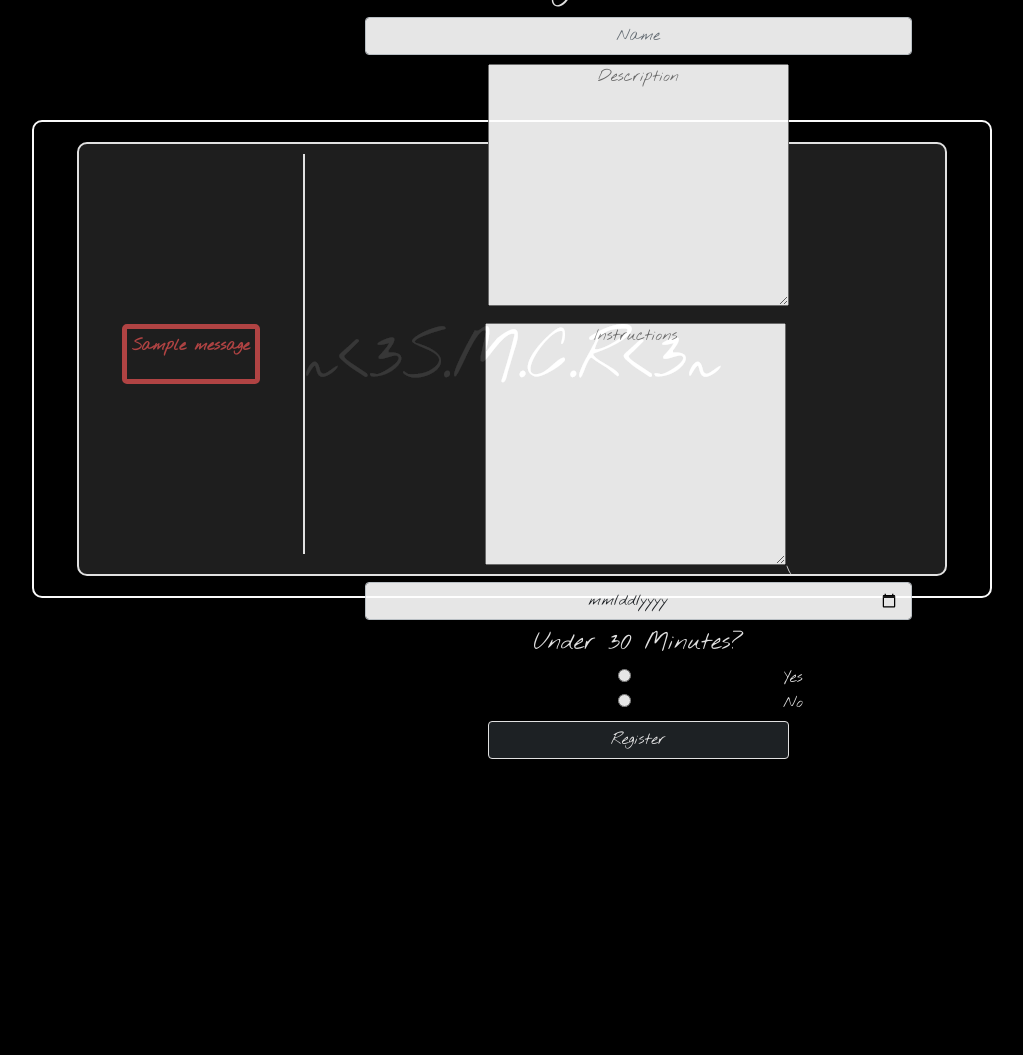
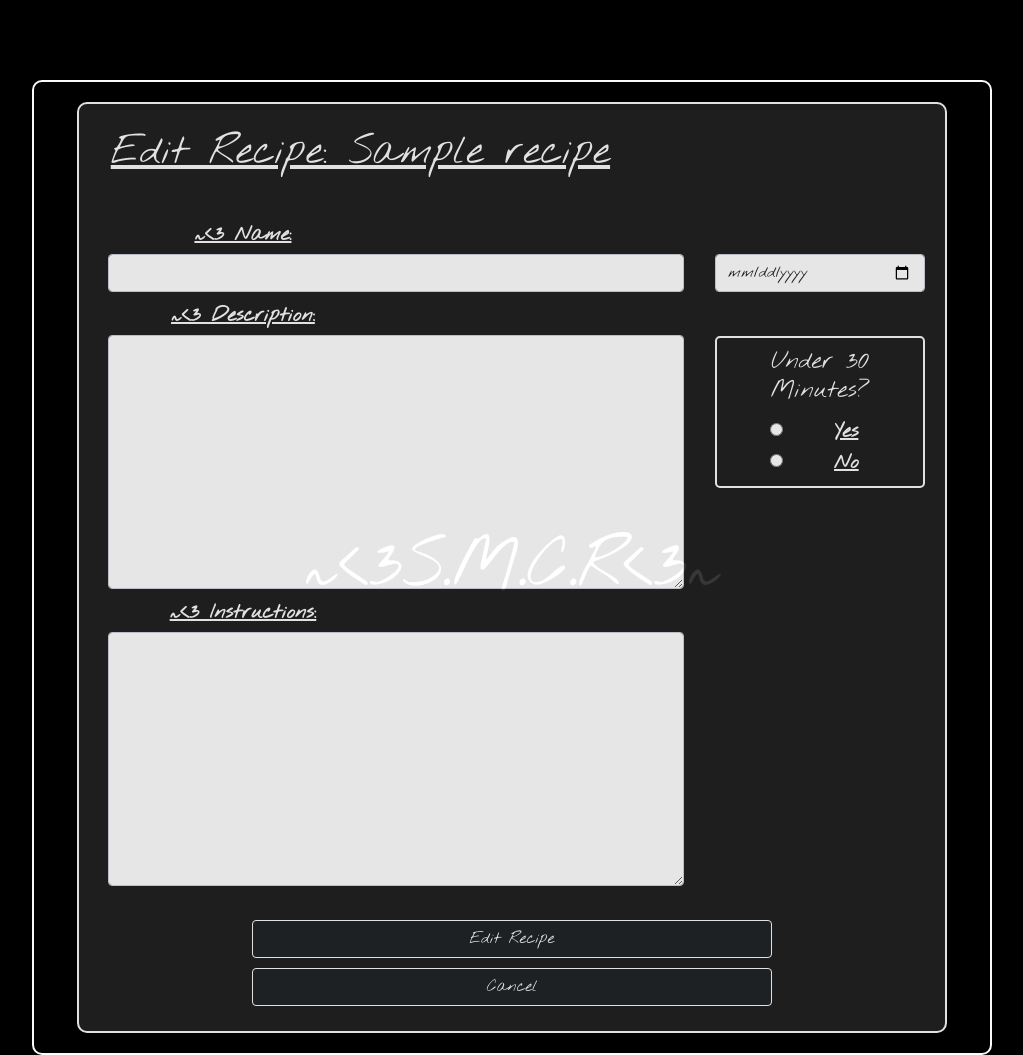
Before and after one commit to Moira-Rinn/Bootcamp-Recipes, a Flask app: template Flask_App/templates/edit_recipe.html in a window 1280 px wide. Shown: the whole page, without its empty margins (128-1151 px from the left). Before the commit the page ends 759 px from the top, so only its background shows below. Run offline with Flask 2, Linux system fonts and the light colour scheme; the template is opened without the code that fills it: most values are stand-ins (such as "Sample title", 1, 10 or a date in 2020); one stand-in notice (Sample message) is shown.

Commit message:
Most functionality completed. Edit needs work.

```diff
--- a/Flask_App/static/css/style.css
+++ b/Flask_App/static/css/style.css
@@ -11,7 +11,7 @@ body {
   text-align: center;
   color: #fafafa;
   background-color: #000;
-  padding-top: 15vh;
+  padding-top: 10vh;
 }
 
 .container {
@@ -26,7 +26,6 @@ body {
   border: 2px solid #fafafa;
   border-radius: 10px;
   padding: 20px;
-  margin: auto;
 }
 
 .wrapper {
@@ -42,17 +41,25 @@ body {
   padding: 10px 0 20px 0;
 }
 
+.recipeTitle {
+  width: 65%;
+  text-decoration: underline;
+  padding: 15px;
+}
+
 p {
   font-weight: 600;
   padding: 5px;
 }
 
 .btn {
+  width: 60%;
   border: 1px solid #fafafa;
   margin: 5px 0 5px 0;
 }
 
 .btn:hover {
+  color: #fafafa;
   background-color: rgb(182, 108, 182);
 }
 
@@ -72,29 +79,63 @@ p {
   padding: 20px 0 40px 60px;
 }
 
-/* form {
-  opacity: 0.9;
+.formInput {
+  display: flex;
+  align-items: flex-start;
+  justify-content: center;
+}
+
+.recipe {
+  display: flex;
+  align-items: flex-start;
+  /* justify-content: flex-end; */
+  flex-direction: column;
+  padding: 20px;
+}
+
+.details {
+  display: flex;
+  align-items: center;
+  /* justify-content: center; */
+  flex-direction: column;
+  padding: 45px 20px 20px 20px;
+}
+
+.underThirty {
+  width: 100%;
+  border: 2px solid #fafafa;
+  border-radius: 5px;
+  padding: 10px;
+  margin-top: 35px;
+}
+
+.underThirty div {
+  display: flex;
+  align-items: center;
+  justify-content: center;
   width: 75%;
-  border: 2px solid #fafafa;
-  border-radius: 10px;
-  padding: 15px 10px 10px 10px;
-} */
+}
 
-/* label {
-  width: 100%;
+label {
+  width: 50%;
   height: 25px;
+  text-decoration: underline;
+  font-size: 20px;
   font-weight: 700;
-  background-color: #616970;
+  color: #fafafa;
   border-radius: 5px;
-  color: #000;
-} */
+}
 
 input, textarea, select {
-  width: 55%;
-  text-align: center;
-  color: #fafafa;
-  margin-bottom: 9px;
+  width: 100%;
+  text-align: left;
+  color: #000;
+  margin: 9px;
 }
+
+/* .addRecipeBtn {
+  width: 92%;
+} */
 
 #users {
   display: flex;
@@ -107,10 +148,14 @@ a {
   color: #fafafa;
   text-decoration: none;
 }
+a:hover {
+  color: rgb(182, 108, 182)
+}
 
 table {
   width: 100%;
   color: #fafafa;
+  opacity: 0.9;
 }
 th, td{
   font-weight: 600;
--- a/Flask_App/templates/edit_recipe.html
+++ b/Flask_App/templates/edit_recipe.html
@@ -4,40 +4,45 @@
   <div class="container">
     <div class="wrapper">
 
-      {% with messages = get_flashed_messages() %}
-        {% if messages %}
-        <div class="error">
-          {% for message in messages %}
-            <p>{{message|safe}}</p>
-          {% endfor %}
-        </div>
-        {%endif%}
-      {% endwith %}
+      <div class="addRecipe">
 
-      <div class="register">
-        <h4>Not a Member...</h4>
+        <h1 class='recipeTitle'>Edit Recipe: {{recipe.name}}</h1>
 
-        <h1>Register Here:</h1>
+        <form action="/add_recipe" method="POST">
+          <div class="formInput">
 
-        <form action="/create/user" method="POST">
-          <input class="form-control" type="text" name="fname" placeholder="Name">
-          <textarea name="description" id="desc" cols="30" rows="10" placeholder="Description"></textarea>
-          <textarea name="instructions" id="desc" cols="30" rows="10" placeholder="Instructions"></textarea>\
-          <input class="form-control" type="date" name="date">
-          <div id="underThirty">
-            <h4>Under 30 Minutes?</h4>
-            <div>
-            <input type="radio" id="yes" name="thirty" value="Yes">
-              <label for="thirty">Yes</label>
+            <div class="recipe">
+              <label for="name">~<3 Name:</label>
+              <input class="form-control" type="text" name="name">
+              <label  for="description">~<3 Description:</label>
+              <textarea class="form-control" name="description" id="desc" cols="70" rows="10"></textarea>
+              <label for="instructions">~<3 Instructions:</label>
+              <textarea class="form-control" name="instructions" id="desc" cols="70" rows="10"></textarea>
             </div>
-            <div>
-            <input type="radio" id="no" name="thirty" value="No">
-            <label for="thirty">No</label>
+
+            <div class="details">
+              <input class="form-control" type="date" name="date">
+
+              <div class="underThirty">
+                <h4>Under 30 Minutes?</h4>
+                <div>
+                  <input type="radio" id="yes" name="thirty" value= "Yes">
+                  <label for="thirty">Yes</label>
+                </div>
+                <div>
+                  <input type="radio" id="no" name="thirty" value= "No">
+                  <label for="thirty">No</label>
+                </div>
+              </div>
+
             </div>
           </div>
-          <input class="btn btn-dark btn-underline-light" type="submit" value="Register">
+          <input class="btn btn-dark btn-underline-light addRecipeBtn" type="submit" value="Edit Recipe">
+
         </form>
+        <a href="/"><button class="btn btn-dark addRecipeBtn">Cancel</button></a>
       </div>
     </div>
   </div>
+
 {% endblock %}
```
Also changed, not shown: Flask_App/controllers/recipes.py (added, +64 -0 lines), Flask_App/controllers/users.py (+4 -5 lines), Flask_App/models/recipe.py (+12 -9 lines), Flask_App/templates/add_new_recipe.html (+31 -26 lines), Flask_App/templates/test.html (added, +12 -0 lines), Flask_App/templates/view_recipe.html (+24 -0 lines), Flask_App/templates/welcome.html (+10 -4 lines), 2 other files.
